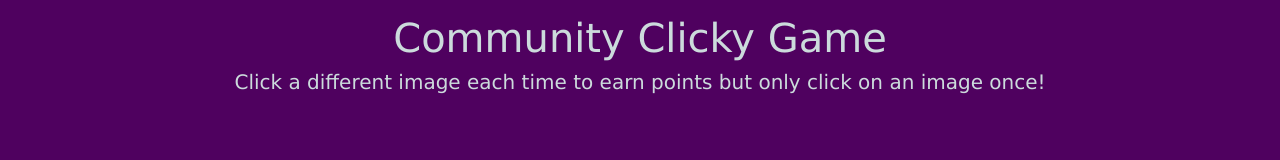
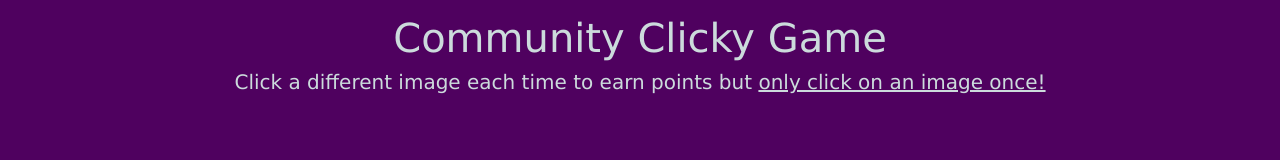
Before and after one commit to ceq2000/CCG, a React (Create React App) app: page / in a window 1280 px wide. Shown: the part 130-290 px from the top of the page. Built offline with nearby package versions, Linux system fonts and the light colour scheme; the HTML template or start-up script is replaced by a standard one.

Commit message:
minor style change to main header

```diff
--- a/src/App.js
+++ b/src/App.js
@@ -71,7 +71,7 @@ class App extends Component {
 
         <Title>
           <h1>Community Clicky Game</h1>
-          <h5>Click a different image each time to earn points but only click on an image once!</h5>
+          <h5>Click a different image each time to earn points but <u>only click on an image once!</u></h5>
         </Title>
         {this.state.characters.map(character => (
           <CharacterCard
```
